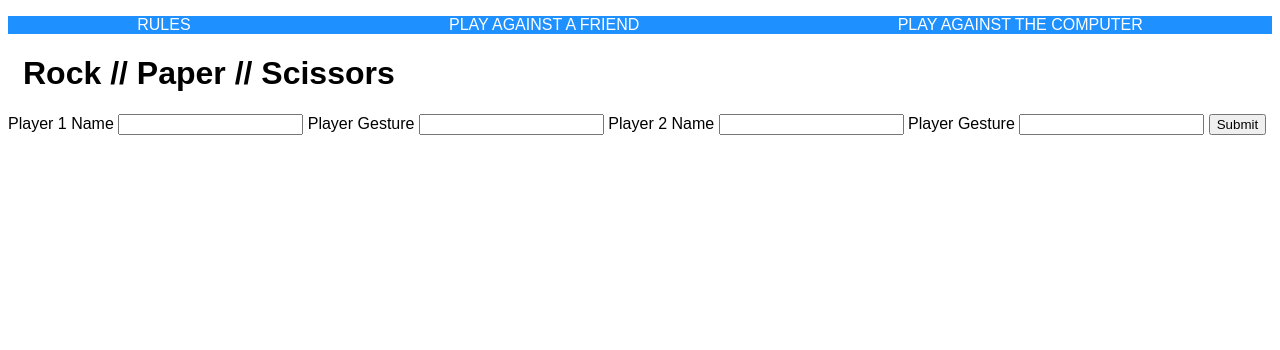
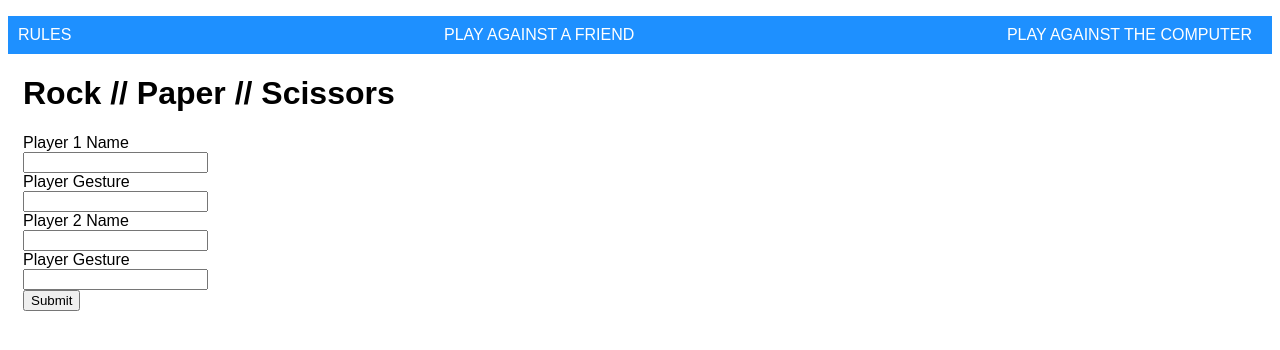
Before and after one commit to MistaRae/week_03_weekend_homework, a Flask app: page /PvP in a window 1280 px wide. Shown: the top 350 px of the page. Run offline with Flask 2, Linux system fonts and the light colour scheme.

Commit message:
styled a little more with CSS

```diff
--- a/static/styles.css
+++ b/static/styles.css
@@ -11,12 +11,19 @@ body {
 body > header > ul {
     display: flex;
     flex-direction: row;
-    justify-content: space-around;
+    justify-content: space-between;
+    align-content: center;
+
+}
+
+body > header > ul > li {
+    padding-inline-end: 10px;
 }
 
 body > header > ul > li > a:link {
     text-decoration: none;
     color: white;
+    /* padding-right: 5px; */
 }
 
 body > header > ul > li > a:visited {
@@ -27,7 +34,7 @@ body > header > ul > li > a:hover {
 }
 
 body > header > ul {
-    padding: 0
+    padding: 10px
 }
 
 body > h1 {
@@ -41,3 +48,24 @@ body > h2 {
 body > p {
     padding-left: 15px;
 }
+
+body > div > p {
+    padding-left: 15px;
+}
+
+body > div > form {
+    width: 50%;
+    /* display:flex; */
+    /* justify-content: flex-start; */
+    /* flex-wrap: nowrap; */
+}
+
+#label {
+justify-content: left;}
+
+.form-container {
+    display: grid;
+    grid-template-columns: auto auto;
+    justify-content: left;
+    padding-inline-start: 15px;
+}
--- a/templates/input.html
+++ b/templates/input.html
@@ -1,16 +1,20 @@
 {% extends "base.html" %}
 
 {% block content %}
-<div>
+<div class="form-container">
     <form action="/PvP" method="post">
-        <label for="player_1" id="player-name">Player 1 Name</label>
+        <label for="player_1" id="label">Player 1 Name</label>
         <input type="text" name="player_1">
-        <label for="P1-gesture", id="player-gesture">Player Gesture</label>
+        <br>
+        <label for="P1-gesture", id="label">Player Gesture</label>
         <input type="text" name="P1-gesture">
-        <label for="player_2" id="player-name">Player 2 Name</label>
+        <br>
+        <label for="player_2" id="label">Player 2 Name</label>
         <input type="text" name="player_2">
-        <label for="P2-gesture", id="player-gesture">Player Gesture</label>
+        <br>
+        <label for="P2-gesture", id="label">Player Gesture</label>
         <input type="text" name="P2-gesture">
+        <br>
         <input type="submit" value="Submit">
     </form>
 </div>
--- a/templates/welcome-page.html
+++ b/templates/welcome-page.html
@@ -3,6 +3,6 @@
 {% block content %}
 
 <h2>How to play:</h2>
-<p>Rock beats Scissors, Paper covers Rock and Scissors cuts Paper.</p>
+<p> <b>Rock </b> beats Scissors, <b>Paper</b>  covers Rock and <b>Scissors</b> cuts Paper.</p>
 
 {% endblock %}
```
Also changed, not shown: templates/vsComp.html (+6 -4 lines).
